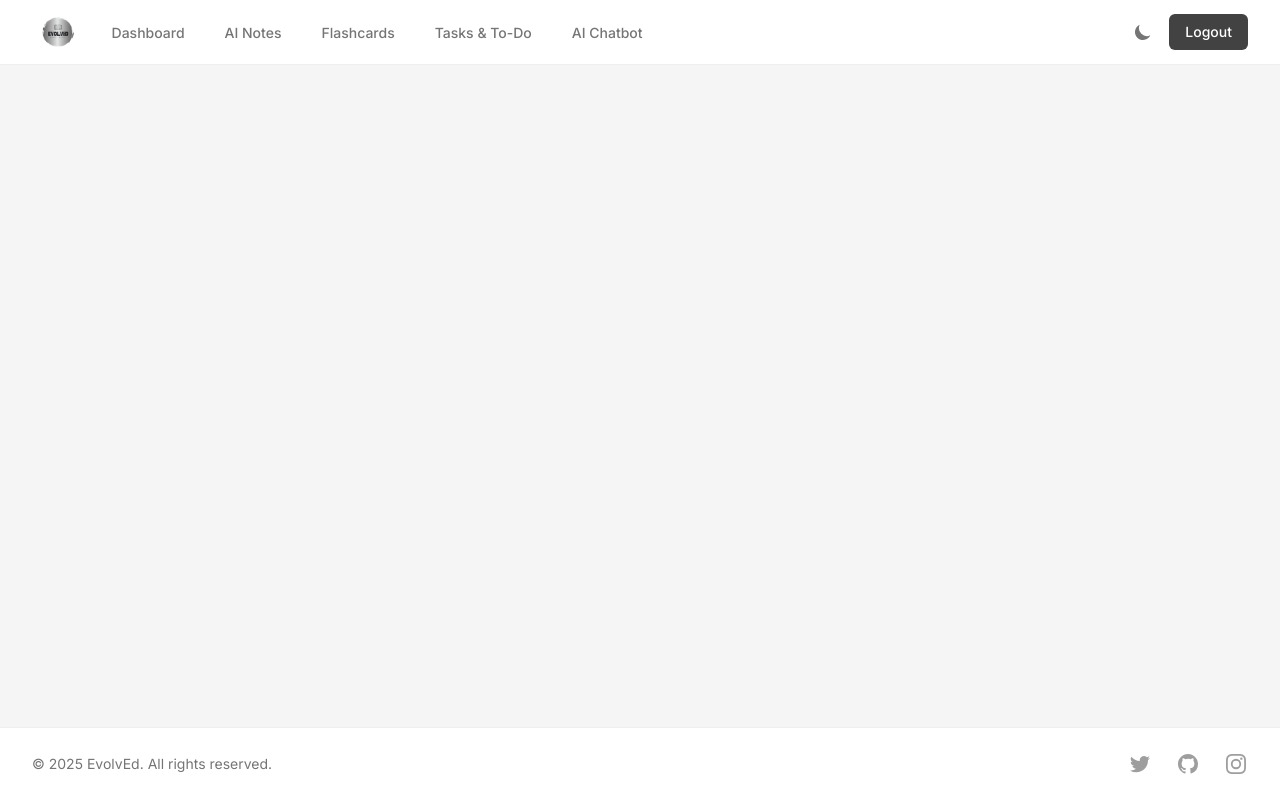
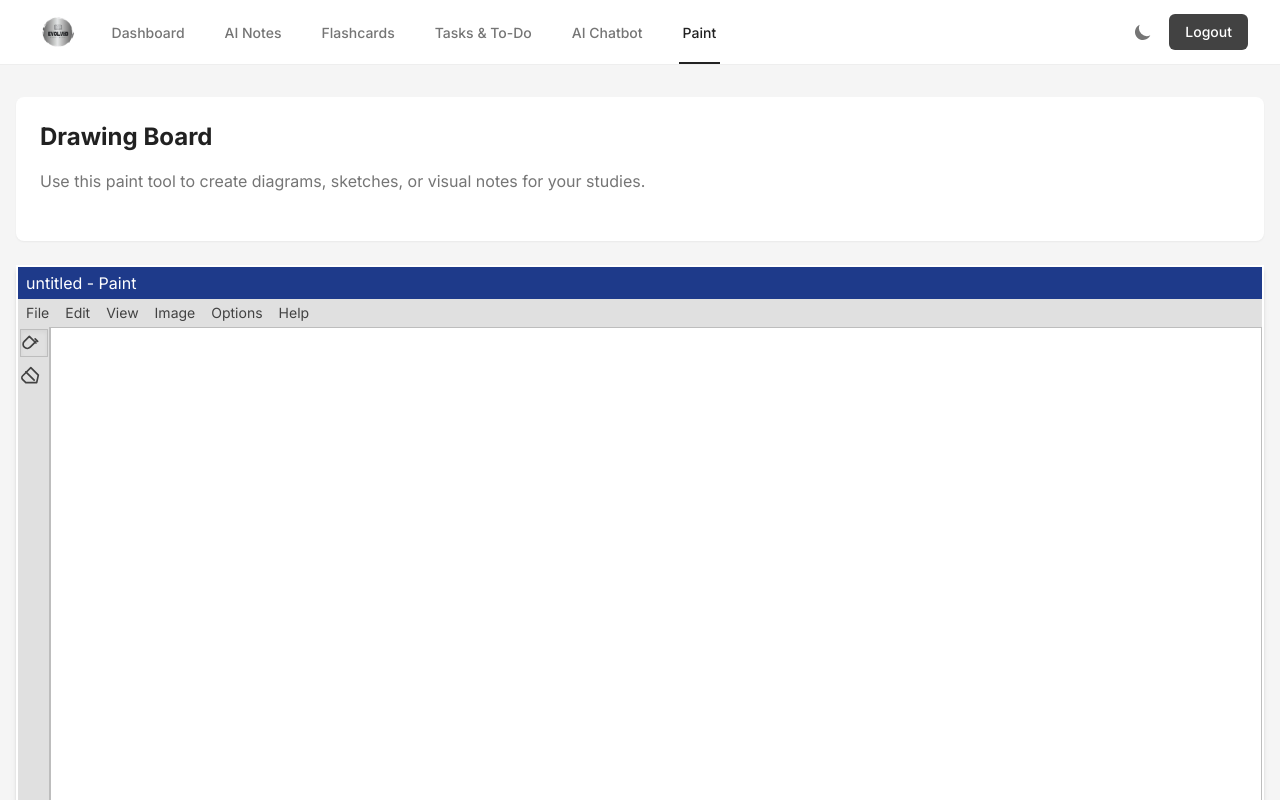
Before and after one commit to lakshmip04/EvolvEd-main, a React (Create React App) app in the folder client/: page /paint in a window 1280 px wide. Shown: the top 800 px of the page. Built offline with nearby package versions, Linux system fonts and the light colour scheme; no server answers; sample sign-in values are in the browser's storage.

Commit message:
integrated paint

```diff
--- a/client/src/App.js
+++ b/client/src/App.js
@@ -12,6 +12,7 @@ import Flashcards from './pages/Flashcards';
 import FlashcardDeck from './pages/FlashcardDeck';
 import Tasks from './pages/Tasks';
 import PDFStudy from './pages/PDFStudy';
+import PaintPage from './pages/PaintPage';
 import PrivateRoute from './components/PrivateRoute';
 import Chatbot from "./pages/Chatbot";
 
@@ -32,6 +33,7 @@ function App() {
             <Route path="/tasks" element={<Tasks />} />
             <Route path="/pdfstudy" element={<PDFStudy />} />
             <Route path="/chatbot" element={<Chatbot />} />
+            <Route path="/paint" element={<PaintPage />} />
           </Routes>
         </main>
         <Footer />
--- a/client/src/components/Header.jsx
+++ b/client/src/components/Header.jsx
@@ -93,6 +93,16 @@ function Header() {
                   >
                     AI Chatbot
                   </Link>
+                  <Link
+                    to="/paint"
+                    className={`${
+                        window.location.pathname === '/paint'
+                            ? 'border-custom text-gray-900 dark:text-white'
+                            : 'border-transparent text-gray-600 dark:text-gray-400 hover:text-gray-800 dark:hover:text-gray-200'
+                    } inline-flex items-center px-1 pt-1 border-b-2 text-sm font-medium`}
+                  >
+                    Paint
+                  </Link>
                   {/* <Link
                     to="/pdfstudy"
                     className={`${
--- /dev/null
+++ b/client/src/components/Paint.jsx
@@ -0,0 +1,193 @@
+import React, { useRef, useState, useEffect } from 'react';
+
+const colors = [
+  '#000000', '#808080', '#800000', '#808000', '#008000', '#008080', '#000080', '#800080', '#808040', '#004040', '#0080FF', '#004080', '#8000FF', '#804000',
+  '#FFFFFF', '#C0C0C0', '#FF0000', '#FFFF00', '#00FF00', '#00FFFF', '#0000FF', '#FF00FF', '#FFFF80', '#00FF80', '#80FFFF', '#8080FF', '#FF0080', '#FF8040'
+];
+
+const Paint = ({ onClose, isPage = false }) => {
+  const canvasRef = useRef(null);
+  const containerRef = useRef(null);
+  const [isDrawing, setIsDrawing] = useState(false);
+  const [color, setColor] = useState('#000000');
+  const [tool, setTool] = useState('brush');
+  const [position, setPosition] = useState({ x: 0, y: 0 });
+  const [dragging, setDragging] = useState(false);
+
+  useEffect(() => {
+    const canvas = canvasRef.current;
+    const context = canvas?.getContext('2d');
+    if (context) {
+      context.fillStyle = '#FFFFFF';
+      context.fillRect(0, 0, canvas.width, canvas.height);
+    }
+  }, []);
+
+  const startDrawing = (e) => {
+    const canvas = canvasRef.current;
+    const context = canvas?.getContext('2d');
+    if (context) {
+      const rect = canvas.getBoundingClientRect();
+      const x = e.clientX - rect.left;
+      const y = e.clientY - rect.top;
+      context.beginPath();
+      context.moveTo(x, y);
+      setIsDrawing(true);
+    }
+  };
+
+  const draw = (e) => {
+    if (!isDrawing) return;
+    const canvas = canvasRef.current;
+    const context = canvas?.getContext('2d');
+    if (context) {
+      const rect = canvas.getBoundingClientRect();
+      const x = e.clientX - rect.left;
+      const y = e.clientY - rect.top;
+      context.lineTo(x, y);
+      context.strokeStyle = tool === 'eraser' ? '#FFFFFF' : color;
+      context.lineWidth = tool === 'eraser' ? 20 : 2;
+      context.lineCap = 'round';
+      context.stroke();
+    }
+  };
+
+  const stopDrawing = () => {
+    setIsDrawing(false);
+  };
+
+  const startDragging = (e) => {
+    setDragging(true);
+    setPosition({
+      x: e.clientX - (containerRef.current?.offsetLeft || 0),
+      y: e.clientY - (containerRef.current?.offsetTop || 0)
+    });
+  };
+
+  const onDrag = (e) => {
+    if (dragging) {
+      const left = e.clientX - position.x;
+      const top = e.clientY - position.y;
+      if (containerRef.current) {
+        containerRef.current.style.left = `${left}px`;
+        containerRef.current.style.top = `${top}px`;
+      }
+    }
+  };
+
+  const stopDragging = () => {
+    setDragging(false);
+  };
+
+  const handleClose = () => {
+    if (onClose) {
+      onClose();
+    }
+  };
+
+  const containerClasses = isPage
+    ? "w-full bg-gray-200 border-2 border-white shadow-md"
+    : "absolute bg-gray-200 border-2 border-white shadow-md";
+
+  const wrapperClasses = isPage
+    ? ""
+    : "fixed inset-0 bg-black bg-opacity-50 z-50 flex items-center justify-center";
+
+  return (
+    <div className={wrapperClasses}>
+      <div
+        ref={containerRef}
+        className={containerClasses}
+        style={!isPage ? { width: '800px' } : {}}
+      >
+        <div
+          className="bg-blue-900 text-white px-2 py-1 flex justify-between items-center cursor-move"
+          onMouseDown={!isPage ? startDragging : undefined}
+          onMouseMove={!isPage ? onDrag : undefined}
+          onMouseUp={!isPage ? stopDragging : undefined}
+          onMouseLeave={!isPage ? stopDragging : undefined}
+        >
+          <span>untitled - Paint</span>
+          {!isPage && (
+            <div className="flex gap-1">
+              <button className="h-5 w-5 p-0 text-white hover:bg-blue-700">_</button>
+              <button className="h-5 w-5 p-0 text-white hover:bg-blue-700">□</button>
+              <button
+                className="h-5 w-5 p-0 text-white hover:bg-blue-700"
+                onClick={handleClose}
+              >×</button>
+            </div>
+          )}
+        </div>
+        <div className="bg-gray-300 px-2 py-1 text-sm">
+          <span className="mr-4">File</span>
+          <span className="mr-4">Edit</span>
+          <span className="mr-4">View</span>
+          <span className="mr-4">Image</span>
+          <span className="mr-4">Options</span>
+          <span>Help</span>
+        </div>
+        <div className="flex">
+          <div className="w-8 bg-gray-300 p-0.5 border-r border-gray-400">
+            <button
+              className={`w-7 h-7 p-0 min-w-0 mb-0.5 ${tool === 'brush' ? 'bg-gray-300 border border-gray-400 shadow-inner' : ''}`}
+              onClick={() => setTool('brush')}
+            >
+              <svg xmlns="http://www.w3.org/2000/svg" viewBox="0 0 24 24" fill="none" stroke="currentColor" strokeWidth="2" strokeLinecap="round" strokeLinejoin="round" className="w-5 h-5">
+                <path d="M18 12l-8-8-6 6c-2 2-2 5 0 7s5 2 7 0l7-7" />
+                <path d="M17 7l3 3" />
+              </svg>
+            </button>
+            <button
+              className={`w-7 h-7 p-0 min-w-0 mb-0.5 ${tool === 'eraser' ? 'bg-gray-300 border border-gray-400 shadow-inner' : ''}`}
+              onClick={() => setTool('eraser')}
+            >
+              <svg xmlns="http://www.w3.org/2000/svg" viewBox="0 0 24 24" fill="none" stroke="currentColor" strokeWidth="2" strokeLinecap="round" strokeLinejoin="round" className="w-5 h-5">
+                <path d="M20 20H7L3 16C2 15 2 13 3 12L13 2L22 11L20 20Z" />
+                <path d="M17 17L7 7" />
+              </svg>
+            </button>
+          </div>
+          <div className="flex-grow overflow-auto border border-gray-400" style={isPage ? { height: '600px' } : { width: '724px', height: '500px' }}>
+            <canvas
+              ref={canvasRef}
+              width={2000}
+              height={2000}
+              onMouseDown={startDrawing}
+              onMouseMove={draw}
+              onMouseUp={stopDrawing}
+              onMouseOut={stopDrawing}
+            />
+          </div>
+        </div>
+        <div className="flex bg-gray-300 p-1 border-t border-gray-400">
+          <div className="flex flex-wrap gap-1">
+            {colors.map((c) => (
+              <button
+                key={c}
+                className={`w-6 h-6 p-0 min-w-0 ${color === c ? 'ring-1 ring-gray-600' : ''}`}
+                style={{ backgroundColor: c }}
+                onClick={() => setColor(c)}
+              />
+            ))}
+          </div>
+        </div>
+        <div className="bg-gray-300 px-2 py-1 text-sm border-t border-gray-400">
+          <div className="flex justify-between">
+            <span>For Help, click Help Topics on the Help Menu.</span>
+            {!isPage && (
+              <button
+                onClick={handleClose}
+                className="text-blue-600 hover:text-blue-800"
+              >
+                Close Paint
+              </button>
+            )}
+          </div>
+        </div>
+      </div>
+    </div>
+  );
+};
+
+export default Paint;
--- /dev/null
+++ b/client/src/pages/PaintPage.jsx
@@ -0,0 +1,34 @@
+import React, { useEffect } from 'react';
+import { useNavigate } from 'react-router-dom';
+import { useSelector } from 'react-redux';
+import Paint from '../components/Paint';
+
+function PaintPage() {
+  const navigate = useNavigate();
+  const { user } = useSelector((state) => state.auth);
+
+  useEffect(() => {
+    if (!user) {
+      navigate('/login');
+    }
+  }, [user, navigate]);
+
+  return (
+    <div className="space-y-6">
+      <div className="bg-white dark:bg-gray-800 rounded-lg shadow-sm p-6">
+        <h1 className="text-2xl font-bold text-gray-900 dark:text-white mb-4">
+          Drawing Board
+        </h1>
+        <p className="text-gray-600 dark:text-gray-300 mb-6">
+          Use this paint tool to create diagrams, sketches, or visual notes for your studies.
+        </p>
+      </div>
+
+      <div className="bg-white dark:bg-gray-800 rounded-lg shadow-sm">
+        <Paint isPage={true} />
+      </div>
+    </div>
+  );
+}
+
+export default PaintPage;
```
